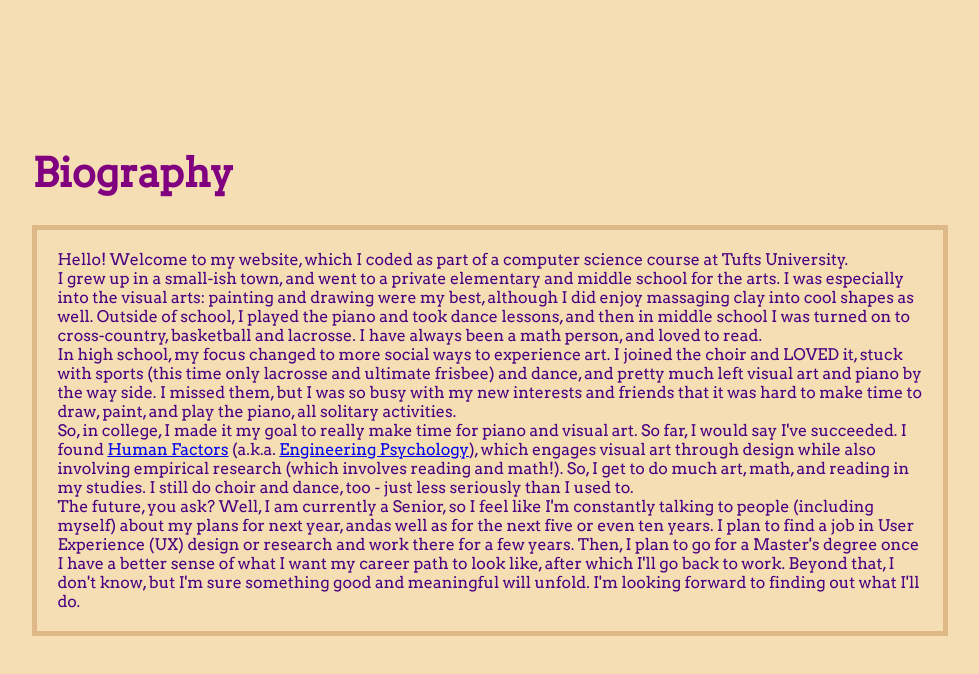
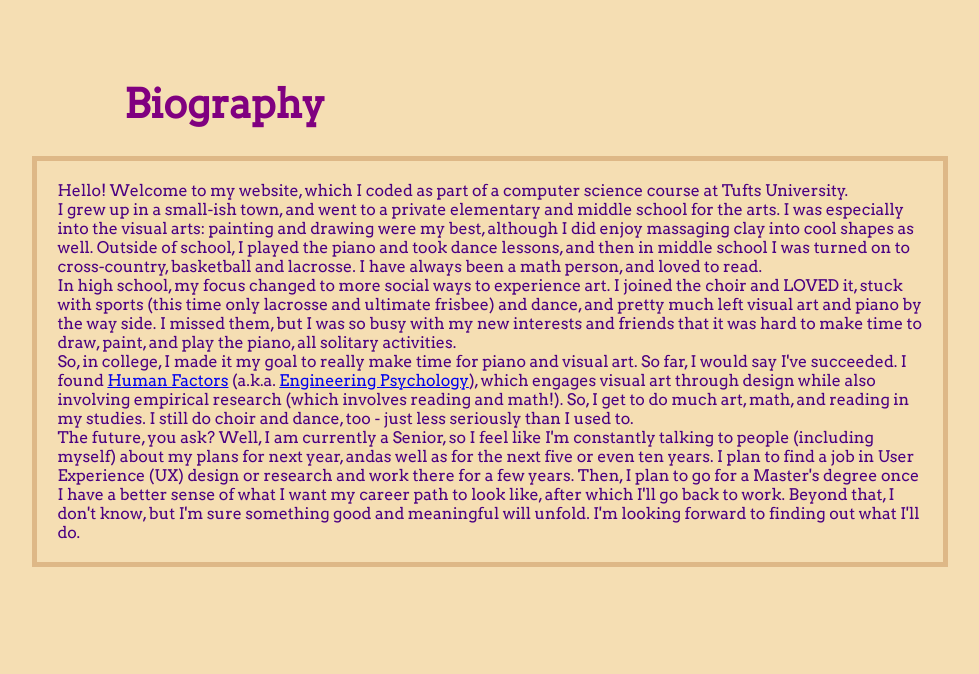
Before and after one commit to alidecker/alidecker.github.io, a plain HTML site: page bio.html in a window 1280 px wide. Shown: the whole page, without its empty margins (210-1189 px from the left). Drawn offline with Linux system fonts and the light colour scheme.

Commit message:
Made left margins %s and top margins px

```diff
--- a/portfoliostylesheet.css
+++ b/portfoliostylesheet.css
@@ -3,9 +3,6 @@ body {
     font-family: 'Arvo', Georgia, serif;
     text-align: left;
     margin-left: 10%;
-    /* margin-right: 10%;
-    margin-top: 10%;
-    margin-bottom: 10%;*/
 }
 
 .menu-container {
@@ -13,14 +10,16 @@ body {
     flex-direction: row;
     justify-content: space-around;
     align-items: start;
-    padding: 10%;
+    margin: 10%;
+    margin-top: 40px;
 }
 
 .resume-all {
     display: flex;
     flex-direction: column;
     align-items: left;
-    padding: 10%;
+    margin: 10%;
+    margin-top: 40px;
 }
 
 .menu {
@@ -31,6 +30,8 @@ body {
 h1 {
     color: #800080;
     font-size: 40px;
+    margin-left: 10%;
+    margin-top: 40px;
 }
 
 h2 {
```
